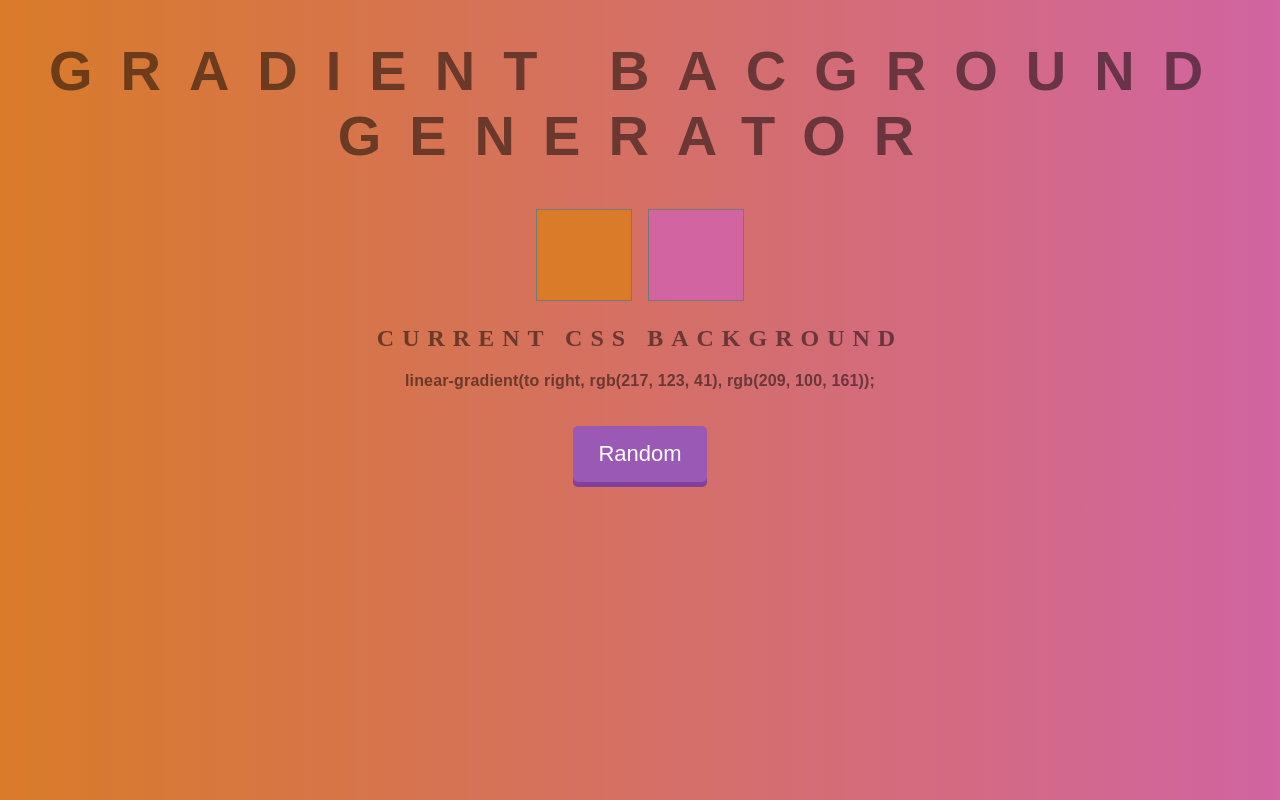
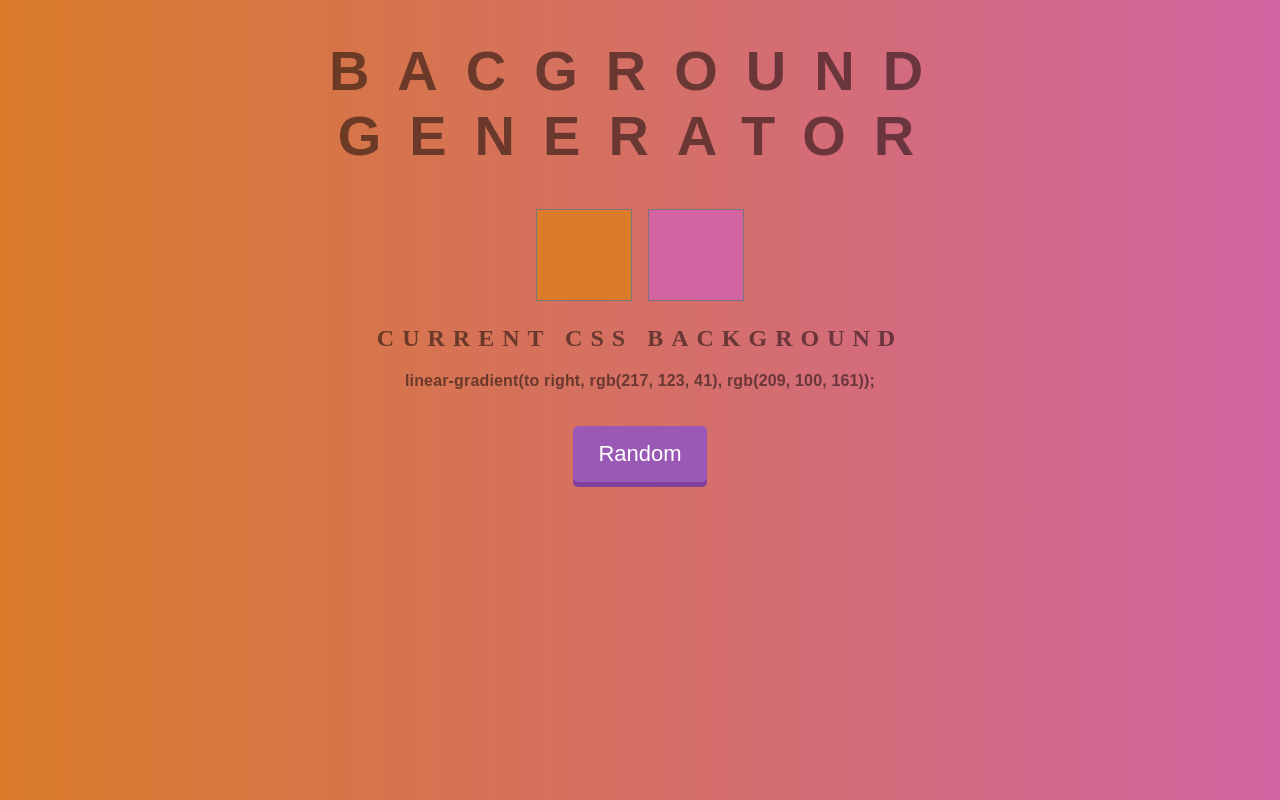
Before and after one commit to ksteindals/background-generator, a plain HTML site: page index.html in a window 1280 px wide. Drawn offline with Linux system fonts and the light colour scheme.

Commit message:
changing title

```diff
--- a/index.html
+++ b/index.html
@@ -5,7 +5,7 @@
 	<link rel="stylesheet" type="text/css" href="style.css">
 </head>
 <body id="gradient">
-	<h1>Gradient Bacground Generator</h1>
+	<h1>Bacground Generator</h1>
 	<input class="color1" type="color" name="color1" value="#00ff69">
 	<input class="color2" type="color" name="color2" value="#009eff">
 	<h2>Current CSS Background</h2>
```
